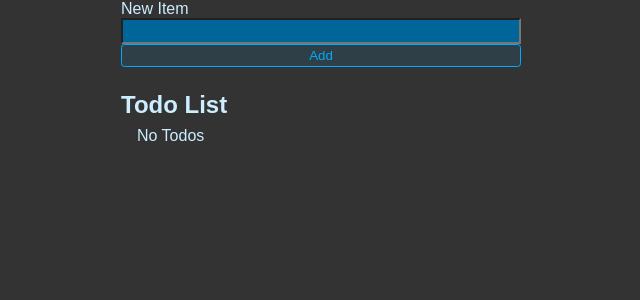
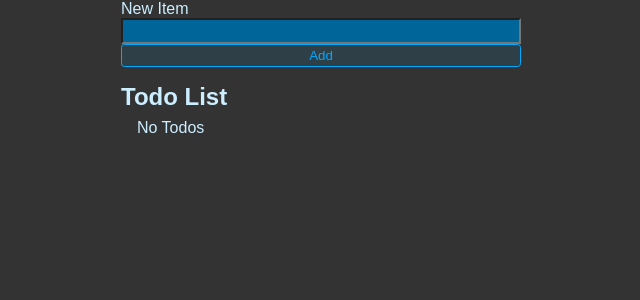
Before and after one commit to Dc0d1ng/React-practice, a React (Vite) app: page / in a window 1280 px wide. Shown: the top 300 px of the page, without its empty margins (319-959 px from the left). Built offline with nearby package versions, Linux system fonts and the light colour scheme.

Commit message:
remove margin top from header component

```diff
--- a/src/styles.css
+++ b/src/styles.css
@@ -61,7 +61,6 @@ body {
 
 .header {
   font-size: 1.5rem;
-  margin-top: 1.5rem;
   margin-bottom: 0.5rem;
 }
 
```
